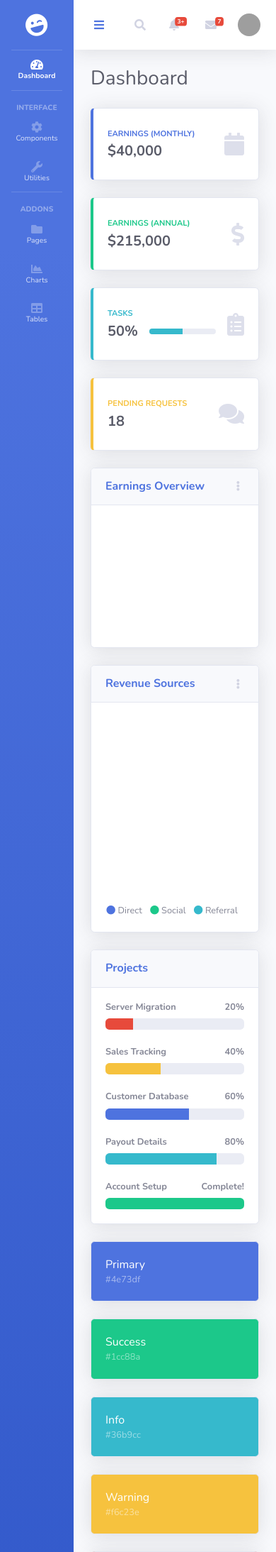
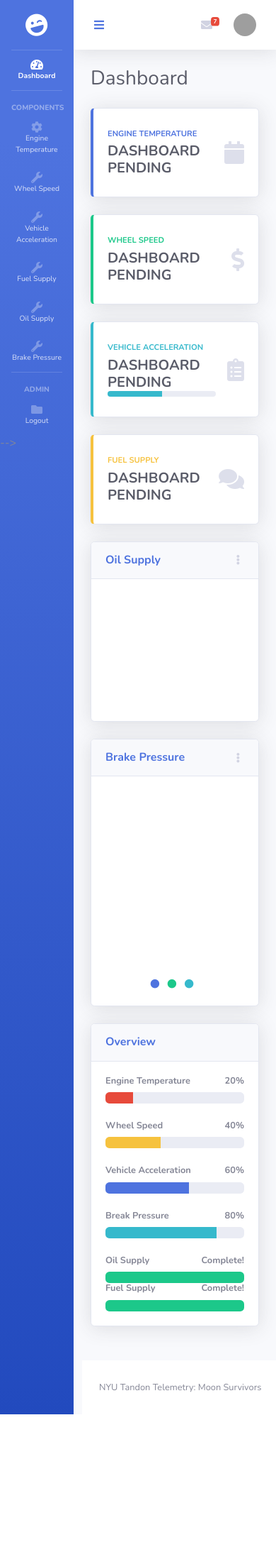
Before and after one commit to mercury-telemetry/mercury-telemetry, a Django app: page /about/ in a window 390 px wide. Shown: the top 2187 px of the page at 71% size. After the commit the page ends 1993 px from the top, so only its background shows below. Run offline with Django 3.2, Linux system fonts and the light colour scheme; some libraries are stand-ins or nearby versions; grey boxes are pictures that could not be loaded.

Commit message:
added content to about page

```diff
--- a/mercury/templates/about.html
+++ b/mercury/templates/about.html
@@ -54,14 +54,14 @@
 
       <!-- Heading -->
       <div class="sidebar-heading">
-        Interface
+        Components
       </div>
 
       <!-- Nav Item - Pages Collapse Menu -->
       <li class="nav-item">
         <a class="nav-link collapsed" href="#" data-toggle="collapse" data-target="#collapseTwo" aria-expanded="true" aria-controls="collapseTwo">
           <i class="fas fa-fw fa-cog"></i>
-          <span>Components</span>
+          <span>Engine Temperature</span>
         </a>
         <div id="collapseTwo" class="collapse" aria-labelledby="headingTwo" data-parent="#accordionSidebar">
           <div class="bg-white py-2 collapse-inner rounded">
@@ -76,7 +76,7 @@
       <li class="nav-item">
         <a class="nav-link collapsed" href="#" data-toggle="collapse" data-target="#collapseUtilities" aria-expanded="true" aria-controls="collapseUtilities">
           <i class="fas fa-fw fa-wrench"></i>
-          <span>Utilities</span>
+          <span>Wheel Speed</span>
         </a>
         <div id="collapseUtilities" class="collapse" aria-labelledby="headingUtilities" data-parent="#accordionSidebar">
           <div class="bg-white py-2 collapse-inner rounded">
@@ -89,19 +89,87 @@
         </div>
       </li>
 
+      <!-- Nav Item - Utilities Collapse Menu -->
+      <li class="nav-item">
+        <a class="nav-link collapsed" href="#" data-toggle="collapse" data-target="#collapseUtilities" aria-expanded="true" aria-controls="collapseUtilities">
+          <i class="fas fa-fw fa-wrench"></i>
+          <span>Vehicle Acceleration</span>
+        </a>
+        <div id="collapseUtilities" class="collapse" aria-labelledby="headingUtilities" data-parent="#accordionSidebar">
+          <div class="bg-white py-2 collapse-inner rounded">
+            <h6 class="collapse-header">Custom Utilities:</h6>
+            <a class="collapse-item" href="utilities-color.html">Colors</a>
+            <a class="collapse-item" href="utilities-border.html">Borders</a>
+            <a class="collapse-item" href="utilities-animation.html">Animations</a>
+            <a class="collapse-item" href="utilities-other.html">Other</a>
+          </div>
+        </div>
+      </li>
+ <!-- Nav Item - Utilities Collapse Menu -->
+ <li class="nav-item">
+  <a class="nav-link collapsed" href="#" data-toggle="collapse" data-target="#collapseUtilities" aria-expanded="true" aria-controls="collapseUtilities">
+    <i class="fas fa-fw fa-wrench"></i>
+    <span>Fuel Supply</span>
+  </a>
+  <div id="collapseUtilities" class="collapse" aria-labelledby="headingUtilities" data-parent="#accordionSidebar">
+    <div class="bg-white py-2 collapse-inner rounded">
+      <h6 class="collapse-header">Custom Utilities:</h6>
+      <a class="collapse-item" href="utilities-color.html">Colors</a>
+      <a class="collapse-item" href="utilities-border.html">Borders</a>
+      <a class="collapse-item" href="utilities-animation.html">Animations</a>
+      <a class="collapse-item" href="utilities-other.html">Other</a>
+    </div>
+  </div>
+</li>
+
+ <!-- Nav Item - Utilities Collapse Menu -->
+ <li class="nav-item">
+  <a class="nav-link collapsed" href="#" data-toggle="collapse" data-target="#collapseUtilities" aria-expanded="true" aria-controls="collapseUtilities">
+    <i class="fas fa-fw fa-wrench"></i>
+    <span>Oil Supply</span>
+  </a>
+  <div id="collapseUtilities" class="collapse" aria-labelledby="headingUtilities" data-parent="#accordionSidebar">
+    <div class="bg-white py-2 collapse-inner rounded">
+      <h6 class="collapse-header">Custom Utilities:</h6>
+      <a class="collapse-item" href="utilities-color.html">Colors</a>
+      <a class="collapse-item" href="utilities-border.html">Borders</a>
+      <a class="collapse-item" href="utilities-animation.html">Animations</a>
+      <a class="collapse-item" href="utilities-other.html">Other</a>
+    </div>
+  </div>
+</li>
+
+ <!-- Nav Item - Utilities Collapse Menu -->
+ <li class="nav-item">
+  <a class="nav-link collapsed" href="#" data-toggle="collapse" data-target="#collapseUtilities" aria-expanded="true" aria-controls="collapseUtilities">
+    <i class="fas fa-fw fa-wrench"></i>
+    <span>Brake Pressure</span>
+  </a>
+  <div id="collapseUtilities" class="collapse" aria-labelledby="headingUtilities" data-parent="#accordionSidebar">
+    <div class="bg-white py-2 collapse-inner rounded">
+      <h6 class="collapse-header">Custom Utilities:</h6>
+      <a class="collapse-item" href="utilities-color.html">Colors</a>
+      <a class="collapse-item" href="utilities-border.html">Borders</a>
+      <a class="collapse-item" href="utilities-animation.html">Animations</a>
+      <a class="collapse-item" href="utilities-other.html">Other</a>
+    </div>
+  </div>
+</li>
+
+
       <!-- Divider -->
       <hr class="sidebar-divider">
 
       <!-- Heading -->
       <div class="sidebar-heading">
-        Addons
+        Admin
       </div>
 
       <!-- Nav Item - Pages Collapse Menu -->
       <li class="nav-item">
         <a class="nav-link collapsed" href="#" data-toggle="collapse" data-target="#collapsePages" aria-expanded="true" aria-controls="collapsePages">
           <i class="fas fa-fw fa-folder"></i>
-          <span>Pages</span>
+          <span>Logout</span>
         </a>
         <div id="collapsePages" class="collapse" aria-labelledby="headingPages" data-parent="#accordionSidebar">
           <div class="bg-white py-2 collapse-inner rounded">
@@ -117,7 +185,7 @@
         </div>
       </li>
 
-      <!-- Nav Item - Charts -->
+      <!-- Nav Item - Charts
       <li class="nav-item">
         <a class="nav-link" href="charts.html">
           <i class="fas fa-fw fa-chart-area"></i>
@@ -125,11 +193,11 @@
       </li>
 
       <!-- Nav Item - Tables -->
-      <li class="nav-item">
+      <!-- <li class="nav-item">
         <a class="nav-link" href="tables.html">
           <i class="fas fa-fw fa-table"></i>
           <span>Tables</span></a>
-      </li>
+      </li> --> -->
 
       <!-- Divider -->
       <hr class="sidebar-divider d-none d-md-block">
@@ -172,12 +240,12 @@
           <ul class="navbar-nav ml-auto">
 
             <!-- Nav Item - Search Dropdown (Visible Only XS) -->
-            <li class="nav-item dropdown no-arrow d-sm-none">
+            <!-- <li class="nav-item dropdown no-arrow d-sm-none">
               <a class="nav-link dropdown-toggle" href="#" id="searchDropdown" role="button" data-toggle="dropdown" aria-haspopup="true" aria-expanded="false">
                 <i class="fas fa-search fa-fw"></i>
-              </a>
+              </a> -->
               <!-- Dropdown - Messages -->
-              <div class="dropdown-menu dropdown-menu-right p-3 shadow animated--grow-in" aria-labelledby="searchDropdown">
+              <!-- <div class="dropdown-menu dropdown-menu-right p-3 shadow animated--grow-in" aria-labelledby="searchDropdown">
                 <form class="form-inline mr-auto w-100 navbar-search">
                   <div class="input-group">
                     <input type="text" class="form-control bg-light border-0 small" placeholder="Search for..." aria-label="Search" aria-describedby="basic-addon2">
@@ -189,17 +257,17 @@
                   </div>
                 </form>
               </div>
-            </li>
+            </li> -->
 
             <!-- Nav Item - Alerts -->
-            <li class="nav-item dropdown no-arrow mx-1">
+            <!-- <li class="nav-item dropdown no-arrow mx-1">
               <a class="nav-link dropdown-toggle" href="#" id="alertsDropdown" role="button" data-toggle="dropdown" aria-haspopup="true" aria-expanded="false">
-                <i class="fas fa-bell fa-fw"></i>
+                <i class="fas fa-bell fa-fw"></i> -->
                 <!-- Counter - Alerts -->
-                <span class="badge badge-danger badge-counter">3+</span>
-              </a>
+                <!-- <span class="badge badge-danger badge-counter">3+</span>
+              </a> -->
               <!-- Dropdown - Alerts -->
-              <div class="dropdown-list dropdown-menu dropdown-menu-right shadow animated--grow-in" aria-labelledby="alertsDropdown">
+              <!-- <div class="dropdown-list dropdown-menu dropdown-menu-right shadow animated--grow-in" aria-labelledby="alertsDropdown">
                 <h6 class="dropdown-header">
                   Alerts Center
                 </h6>
@@ -238,7 +306,7 @@
                 </a>
                 <a class="dropdown-item text-center small text-gray-500" href="#">Show All Alerts</a>
               </div>
-            </li>
+            </li> -->
 
             <!-- Nav Item - Messages -->
             <li class="nav-item dropdown no-arrow mx-1">
@@ -301,8 +369,8 @@
             <!-- Nav Item - User Information -->
             <li class="nav-item dropdown no-arrow">
               <a class="nav-link dropdown-toggle" href="#" id="userDropdown" role="button" data-toggle="dropdown" aria-haspopup="true" aria-expanded="false">
-                <span class="mr-2 d-none d-lg-inline text-gray-600 small">Valerie Luna</span>
-                <img class="img-profile rounded-circle" src="https://source.unsplash.com/QAB-WJcbgJk/60x60">
+                <span class="mr-2 d-none d-lg-inline text-gray-600 small">NYU Admin</span>
+                <img class="img-profile rounded-circle" src="https://d28htnjz2elwuj.cloudfront.net/wp-content/uploads/2019/04/30105217/New-York-University-400x400.jpg">
               </a>
               <!-- Dropdown - User Information -->
               <div class="dropdown-menu dropdown-menu-right shadow animated--grow-in" aria-labelledby="userDropdown">
@@ -349,8 +417,8 @@
                 <div class="card-body">
                   <div class="row no-gutters align-items-center">
                     <div class="col mr-2">
-                      <div class="text-xs font-weight-bold text-primary text-uppercase mb-1">Earnings (Monthly)</div>
-                      <div class="h5 mb-0 font-weight-bold text-gray-800">$40,000</div>
+                      <div class="text-xs font-weight-bold text-primary text-uppercase mb-1">Engine Temperature</div>
+                      <div class="h5 mb-0 font-weight-bold text-gray-800">DASHBOARD PENDING</div>
                     </div>
                     <div class="col-auto">
                       <i class="fas fa-calendar fa-2x text-gray-300"></i>
@@ -366,8 +434,8 @@
                 <div class="card-body">
                   <div class="row no-gutters align-items-center">
                     <div class="col mr-2">
-                      <div class="text-xs font-weight-bold text-success text-uppercase mb-1">Earnings (Annual)</div>
-                      <div class="h5 mb-0 font-weight-bold text-gray-800">$215,000</div>
+                      <div class="text-xs font-weight-bold text-success text-uppercase mb-1">Wheel Speed</div>
+                      <div class="h5 mb-0 font-weight-bold text-gray-800">DASHBOARD PENDING</div>
                     </div>
                     <div class="col-auto">
                       <i class="fas fa-dollar-sign fa-2x text-gray-300"></i>
@@ -383,10 +451,10 @@
                 <div class="card-body">
                   <div class="row no-gutters align-items-center">
                     <div class="col mr-2">
-                      <div class="text-xs font-weight-bold text-info text-uppercase mb-1">Tasks</div>
+                      <div class="text-xs font-weight-bold text-info text-uppercase mb-1">Vehicle Acceleration</div>
                       <div class="row no-gutters align-items-center">
                         <div class="col-auto">
-                          <div class="h5 mb-0 mr-3 font-weight-bold text-gray-800">50%</div>
+                          <div class="h5 mb-0 mr-3 font-weight-bold text-gray-800">DASHBOARD PENDING</div>
                         </div>
                         <div class="col">
                           <div class="progress progress-sm mr-2">
@@ -409,8 +477,8 @@
                 <div class="card-body">
                   <div class="row no-gutters align-items-center">
                     <div class="col mr-2">
-                      <div class="text-xs font-weight-bold text-warning text-uppercase mb-1">Pending Requests</div>
-                      <div class="h5 mb-0 font-weight-bold text-gray-800">18</div>
+                      <div class="text-xs font-weight-bold text-warning text-uppercase mb-1">Fuel Supply</div>
+                      <div class="h5 mb-0 font-weight-bold text-gray-800">DASHBOARD PENDING</div>
                     </div>
                     <div class="col-auto">
                       <i class="fas fa-comments fa-2x text-gray-300"></i>
@@ -430,7 +498,7 @@
               <div class="card shadow mb-4">
                 <!-- Card Header - Dropdown -->
                 <div class="card-header py-3 d-flex flex-row align-items-center justify-content-between">
-                  <h6 class="m-0 font-weight-bold text-primary">Earnings Overview</h6>
+                  <h6 class="m-0 font-weight-bold text-primary">Oil Supply</h6>
                   <div class="dropdown no-arrow">
                     <a class="dropdown-toggle" href="#" role="button" id="dropdownMenuLink" data-toggle="dropdown" aria-haspopup="true" aria-expanded="false">
                       <i class="fas fa-ellipsis-v fa-sm fa-fw text-gray-400"></i>
@@ -458,7 +526,7 @@
               <div class="card shadow mb-4">
                 <!-- Card Header - Dropdown -->
                 <div class="card-header py-3 d-flex flex-row align-items-center justify-content-between">
-                  <h6 class="m-0 font-weight-bold text-primary">Revenue Sources</h6>
+                  <h6 class="m-0 font-weight-bold text-primary">Brake Pressure</h6>
                   <div class="dropdown no-arrow">
                     <a class="dropdown-toggle" href="#" role="button" id="dropdownMenuLink" data-toggle="dropdown" aria-haspopup="true" aria-expanded="false">
                       <i class="fas fa-ellipsis-v fa-sm fa-fw text-gray-400"></i>
@@ -479,13 +547,13 @@
                   </div>
                   <div class="mt-4 text-center small">
                     <span class="mr-2">
-                      <i class="fas fa-circle text-primary"></i> Direct
+                      <i class="fas fa-circle text-primary"></i>
                     </span>
                     <span class="mr-2">
-                      <i class="fas fa-circle text-success"></i> Social
+                      <i class="fas fa-circle text-success"></i>
                     </span>
                     <span class="mr-2">
-                      <i class="fas fa-circle text-info"></i> Referral
+                      <i class="fas fa-circle text-info"></i>
                     </span>
                   </div>
                 </div>
@@ -502,33 +570,37 @@
               <!-- Project Card Example -->
               <div class="card shadow mb-4">
                 <div class="card-header py-3">
-                  <h6 class="m-0 font-weight-bold text-primary">Projects</h6>
+                  <h6 class="m-0 font-weight-bold text-primary">Overview</h6>
                 </div>
                 <div class="card-body">
-                  <h4 class="small font-weight-bold">Server Migration <span class="float-right">20%</span></h4>
+                  <h4 class="small font-weight-bold">Engine Temperature <span class="float-right">20%</span></h4>
                   <div class="progress mb-4">
                     <div class="progress-bar bg-danger" role="progressbar" style="width: 20%" aria-valuenow="20" aria-valuemin="0" aria-valuemax="100"></div>
                   </div>
-                  <h4 class="small font-weight-bold">Sales Tracking <span class="float-right">40%</span></h4>
+                  <h4 class="small font-weight-bold">Wheel Speed<span class="float-right">40%</span></h4>
                   <div class="progress mb-4">
                     <div class="progress-bar bg-warning" role="progressbar" style="width: 40%" aria-valuenow="40" aria-valuemin="0" aria-valuemax="100"></div>
                   </div>
-                  <h4 class="small font-weight-bold">Customer Database <span class="float-right">60%</span></h4>
+                  <h4 class="small font-weight-bold">Vehicle Acceleration <span class="float-right">60%</span></h4>
                   <div class="progress mb-4">
                     <div class="progress-bar" role="progressbar" style="width: 60%" aria-valuenow="60" aria-valuemin="0" aria-valuemax="100"></div>
                   </div>
-                  <h4 class="small font-weight-bold">Payout Details <span class="float-right">80%</span></h4>
+                  <h4 class="small font-weight-bold">Break Pressure<span class="float-right">80%</span></h4>
                   <div class="progress mb-4">
                     <div class="progress-bar bg-info" role="progressbar" style="width: 80%" aria-valuenow="80" aria-valuemin="0" aria-valuemax="100"></div>
                   </div>
-                  <h4 class="small font-weight-bold">Account Setup <span class="float-right">Complete!</span></h4>
+                  <h4 class="small font-weight-bold">Oil Supply <span class="float-right">Complete!</span></h4>
+                  <div class="progress">
+                    <div class="progress-bar bg-success" role="progressbar" style="width: 100%" aria-valuenow="100" aria-valuemin="0" aria-valuemax="100"></div>
+                  </div>
+                  <h4 class="small font-weight-bold">Fuel Supply <span class="float-right">Complete!</span></h4>
                   <div class="progress">
                     <div class="progress-bar bg-success" role="progressbar" style="width: 100%" aria-valuenow="100" aria-valuemin="0" aria-valuemax="100"></div>
                   </div>
                 </div>
               </div>
 
-              <!-- Color System -->
+              <!-- Color System
               <div class="row">
                 <div class="col-lg-6 mb-4">
                   <div class="card bg-primary text-white shadow">
@@ -582,12 +654,12 @@
 
             </div>
 
-            <div class="col-lg-6 mb-4">
+            <div class="col-lg-6 mb-4"> -->
 
               <!-- Illustrations -->
-              <div class="card shadow mb-4">
+              <!-- <div class="card shadow mb-4">
                 <div class="card-header py-3">
-                  <h6 class="m-0 font-weight-bold text-primary">Illustrations</h6>
+                  <h6 class="m-0 font-weight-bold text-primary">Other Dashboard Information Here</h6>
                 </div>
                 <div class="card-body">
                   <div class="text-center">
@@ -596,10 +668,10 @@
                   <p>Add some quality, svg illustrations to your project courtesy of <a target="_blank" rel="nofollow" href="https://undraw.co/">unDraw</a>, a constantly updated collection of beautiful svg images that you can use completely free and without attribution!</p>
                   <a target="_blank" rel="nofollow" href="https://undraw.co/">Browse Illustrations on unDraw &rarr;</a>
                 </div>
-              </div>
+              </div> -->
 
               <!-- Approach -->
-              <div class="card shadow mb-4">
+              <!-- <div class="card shadow mb-4">
                 <div class="card-header py-3">
                   <h6 class="m-0 font-weight-bold text-primary">Development Approach</h6>
                 </div>
@@ -612,7 +684,7 @@
             </div>
           </div>
 
-        </div>
+        </div> -->
         <!-- /.container-fluid -->
 
       </div>
@@ -622,7 +694,7 @@
       <footer class="sticky-footer bg-white">
         <div class="container my-auto">
           <div class="copyright text-center my-auto">
-            <span>Copyright &copy; Your Website 2019</span>
+            <span>NYU Tandon Telemetry: Moon Survivors</span>
           </div>
         </div>
       </footer>
```
